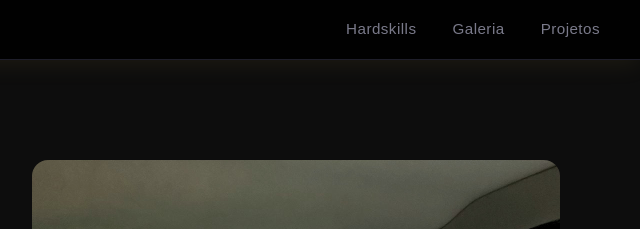
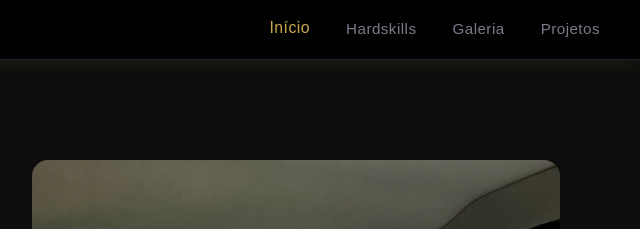
Before and after one commit to arrudoprogramador/Site-Joao-Arruda, a plain HTML site: page index.html in a window 1280 px wide. Shown: the top 229 px of the page, 640-1280 px from the left. Drawn offline with nearby package versions, Linux system fonts and the light colour scheme; files whose address does not match are found by name.

Commit message:
feat: ajuste em interatividade da navbar

```diff
--- a/index.html
+++ b/index.html
@@ -18,6 +18,7 @@
         </div>
 
         <ul class="navbar">
+            <a href="#home">Início</a>
             <a href="#hardskills">Hardskills</a>
             <a href="#galeria">Galeria</a>
             <a href="#projetos">Projetos</a>
```
